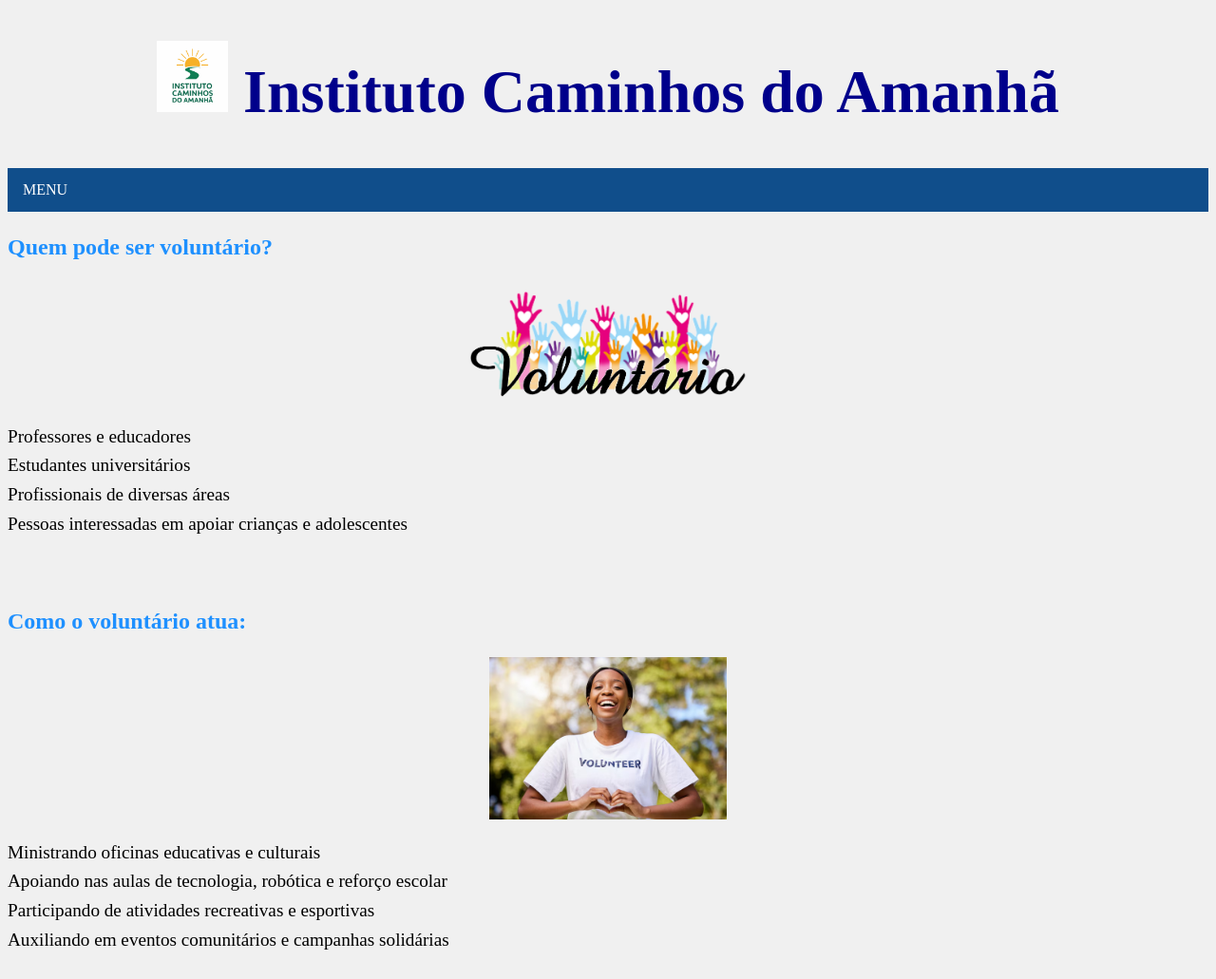
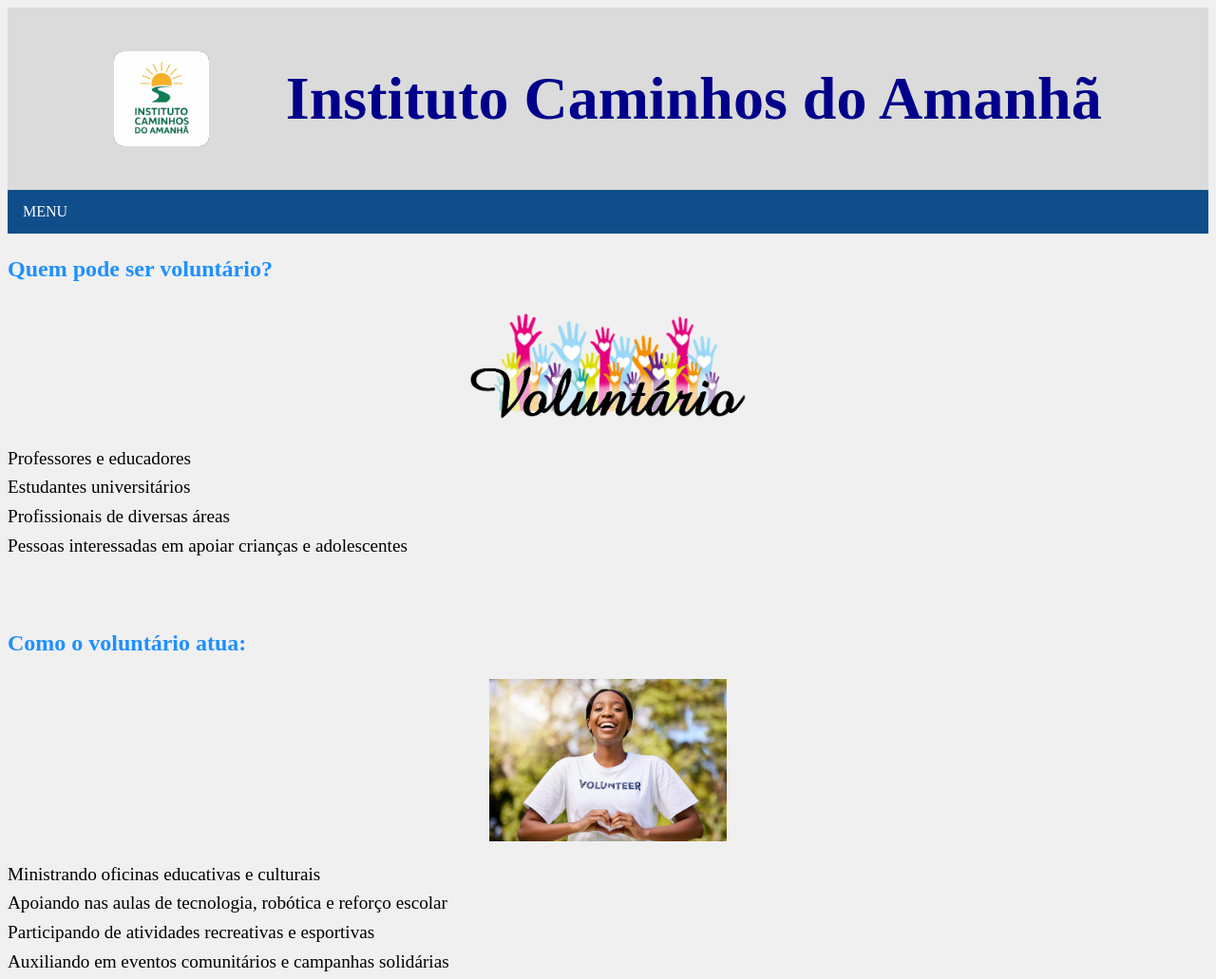
Before and after one commit to DevVortex79/ONG_1, a plain HTML site: page Html/cadastro.html in a window 1280 px wide. Shown: the top 1031 px of the page at 95% size. Drawn offline with Linux system fonts and the light colour scheme; files whose address does not match are found by name.

Commit message:
Correção header na cadastro.html

```diff
--- a/Html/cadastro.html
+++ b/Html/cadastro.html
@@ -11,10 +11,14 @@
 </head>
 
 <body>
-    <h1>
-        <img src="../IMG/Caminhos.jpg" alt="Logo do Instituto Caminhos do Amanhã" width="75">
-        Instituto Caminhos do Amanhã
-    </h1>
+    <header>
+        <img class="headerIMG" src="../IMG/Caminhos.jpg" alt="Logo do Instituto Caminhos do Amanhã" width="100">
+        <h1>
+
+            Instituto Caminhos do Amanhã
+        </h1>
+    </header>
+
     <!-- MENU PARA WIDTH MENOR OU IGUAL A 320PX -->
     <div class="hamburger-menu">
         <input id="menu__toggle" type="checkbox" />
```
